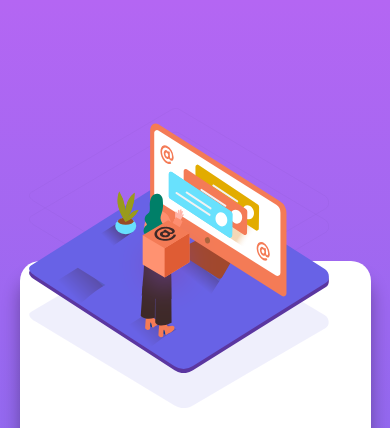
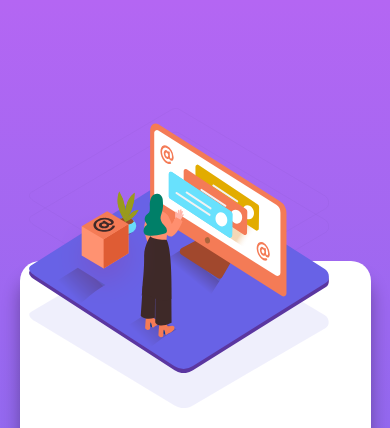
Before and after one commit to kiranbabu7/FAQ-Accordion-Card, a plain HTML site: page index.html in a window 390 px wide. Shown: the top 428 px of the page. Drawn offline with Linux system fonts and the light colour scheme.

Commit message:
style:box-img position changed

```diff
--- a/style.scss
+++ b/style.scss
@@ -162,8 +162,8 @@ p {
   .box-img {
     height: 10rem;
     width: 10rem;
-    top: -5%;
-    left: 27.5%;
+    top: -6%;
+    left: 10%;
   }
   .faq {
     margin-top: 10rem;
```
Also changed, not shown: style.css, 1 other file.
